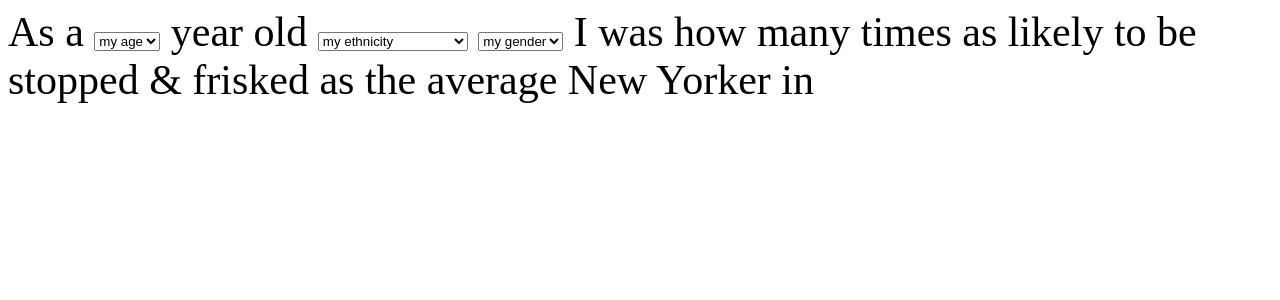
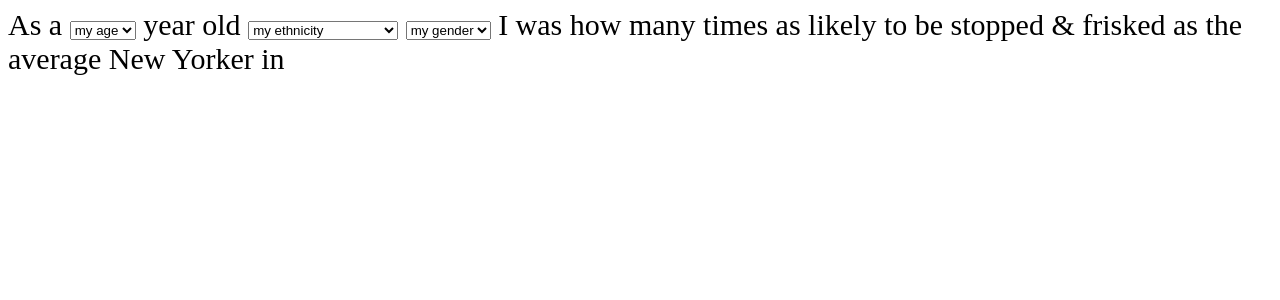
Before and after one commit to skortchmark9/stop-and-frisk, a Flask app: page /selection in a window 1280 px wide. Shown: the top 300 px of the page. Run offline with Flask 2, Linux system fonts and the light colour scheme; some libraries are stand-ins or nearby versions.

Commit message:
fixed top bar scaling

```diff
--- a/web/app/db.py
+++ b/web/app/db.py
@@ -96,8 +96,6 @@ def count_total(year, date, age, race, sex):
     #c.execute(query)
     #resultset = c.fetchall()
 
-    print "Start count total!", type(date)
-
     qualities = ['xcoord', 'ycoord', 'race', 'arstmade']
     resultset = []
 
@@ -109,8 +107,6 @@ def count_total(year, date, age, race, sex):
     resultset.extend(c.fetchall())
 
     c.close()
-
-    print "end count total"
 
     qualities = ['lat', 'lon', 'race', 'arstmade']
     return [dict(zip(qualities, format_item(item))) for item in resultset]
--- a/web/app/static/css/selection.css
+++ b/web/app/static/css/selection.css
@@ -1,6 +1,6 @@
 
 #identity{
-  font-size: 42px;
+  font-size: 30px;
 /*  font-family:
 */}
 
@@ -13,7 +13,7 @@
 
 #selection_div {
   background: rgb(43, 62, 87);
-  height: 120px;
+
   position: absolute;
   bottom: 0px;
   width: 100%;
--- a/web/app/static/js/layout.js
+++ b/web/app/static/js/layout.js
@@ -5,16 +5,20 @@
     //   scrollSpeed: 750
     // });
 
-    var top = $('#selection_div').offset().top - parseFloat($('#selection_div').css('margin-top').replace(/auto/, 0));
+
 
     $(window).scroll(function (event) {
       // what the y position of the scroll is
+      //var top = $('#selection_div').offset().top - parseFloat($('#selection_div').css('margin-top').replace(/auto/, 0));
+      var top = $(window).height() - $('#selection_div').height();
       var y = $(this).scrollTop();
 
       // whether that's below the form
       if (y >= top) {
         // if so, ad the fixed class
+        var height = $('#selection_div').height();
         $('#selection_div').addClass('fixed');
+        $('#selection_div').height(height)
         $('#get_selected').hide();
       } else {
         // otherwise remove it
```
